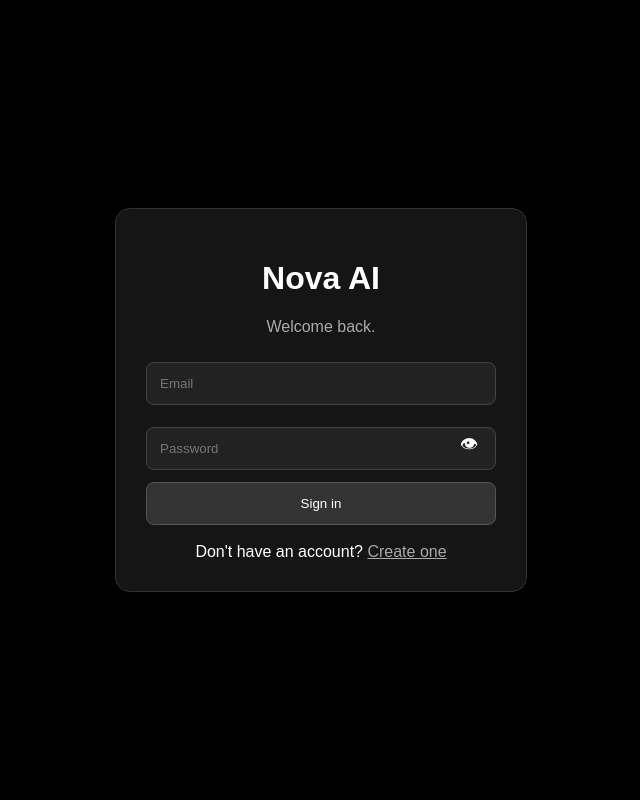
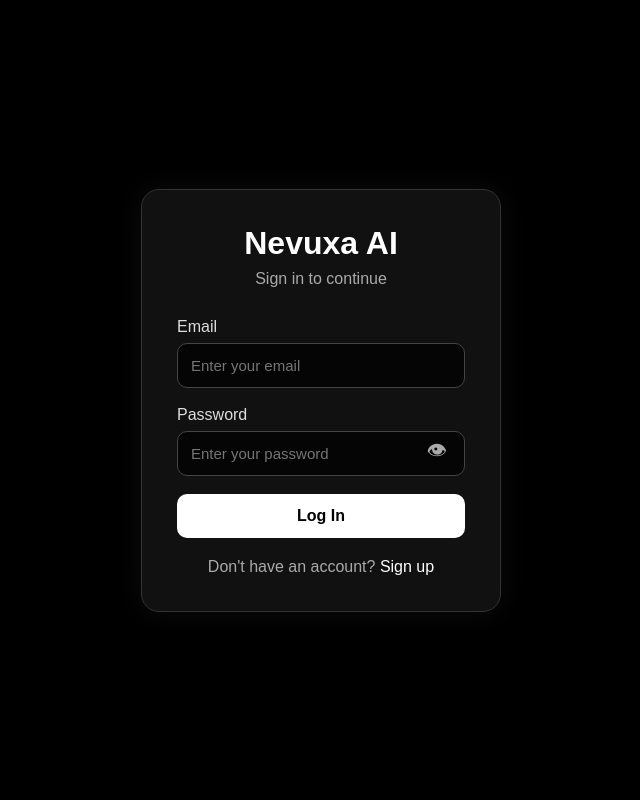
Before and after one commit to bilvasavaji16-source/Nova-AI-NEW-2026-, a Flask app: page /login in a window 1280 px wide. Shown: the whole page, without its empty margins (319-959 px from the left). Run offline with Flask 3, Linux system fonts and the light colour scheme.

Commit message:
Add login.html

```diff
--- a/templates/login.html
+++ b/templates/login.html
@@ -1,14 +1,19 @@
 <!DOCTYPE html>
-<html>
+<html lang="en">
+<head>
+    <meta charset="UTF-8">
+    <meta name="viewport" content="width=device-width, initial-scale=1.0">
 
-<head>
-
-    <title>Sign in - Nova AI</title>
+    <title>Login - Nevuxa AI</title>
 
     <style>
+        * {
+            box-sizing: border-box;
+        }
 
         body {
             margin: 0;
+            min-height: 100vh;
             background: #000;
             color: white;
             font-family: Arial, sans-serif;
@@ -16,138 +21,171 @@
             display: flex;
             justify-content: center;
             align-items: center;
-
-            min-height: 100vh;
         }
 
-        .box {
-            width: 350px;
-            background: #151515;
-            padding: 30px;
-            border-radius: 15px;
+        .login-box {
+            width: 360px;
+            padding: 35px;
+
+            background: #111;
             border: 1px solid #333;
+            border-radius: 18px;
+
+            box-shadow:
+                0 0 30px rgba(255, 255, 255, 0.05);
         }
 
         h1 {
             text-align: center;
+            margin-top: 0;
+            margin-bottom: 8px;
         }
 
-        p {
+        .subtitle {
             text-align: center;
             color: #aaa;
+            margin-bottom: 30px;
+        }
+
+        label {
+            display: block;
+            margin-bottom: 7px;
+            color: #ddd;
         }
 
         input {
             width: 100%;
             padding: 13px;
-            margin-top: 10px;
-            margin-bottom: 12px;
+            margin-bottom: 18px;
 
-            background: #222;
+            border-radius: 10px;
+            border: 1px solid #444;
+
+            background: #050505;
             color: white;
 
-            border: 1px solid #444;
-            border-radius: 8px;
-
-            box-sizing: border-box;
+            font-size: 15px;
+            outline: none;
         }
 
-        button {
+        input:focus {
+            border-color: #777;
+        }
+
+        .password-container {
+            position: relative;
+        }
+
+        .password-container input {
+            padding-right: 48px;
+        }
+
+        .eye-button {
+            position: absolute;
+
+            right: 8px;
+            top: 0;
+
+            height: 44px;
+            width: 40px;
+
+            border: none;
+            background: transparent;
+
+            color: #aaa;
+
+            cursor: pointer;
+            font-size: 20px;
+        }
+
+        .eye-button:hover {
+            color: white;
+        }
+
+        .login-button {
             width: 100%;
             padding: 13px;
 
-            background: #333;
-            color: white;
+            border: none;
+            border-radius: 10px;
 
-            border: 1px solid #555;
-            border-radius: 8px;
+            background: white;
+            color: black;
+
+            font-size: 16px;
+            font-weight: bold;
 
             cursor: pointer;
         }
 
-        button:hover {
-            background: #444;
+        .login-button:hover {
+            background: #ddd;
+        }
+
+        .signup-text {
+            text-align: center;
+            margin-top: 20px;
+            color: #aaa;
+        }
+
+        .signup-text a {
+            color: white;
+            text-decoration: none;
+        }
+
+        .signup-text a:hover {
+            text-decoration: underline;
         }
 
         .error {
-            color: #ff7777;
+            background: #351111;
+            border: 1px solid #772222;
+
+            color: #ffaaaa;
+
+            padding: 10px;
+            border-radius: 8px;
+
+            margin-bottom: 18px;
+
             text-align: center;
         }
-
-        a {
-            color: #aaa;
-        }
-
-        .link {
-            margin-top: 18px;
-            text-align: center;
-        }
-
-        /* Password field */
-
-        .password-container {
-            position: relative;
-            width: 100%;
-        }
-
-        .password-container input {
-            padding-right: 50px;
-        }
-
-        .eye-button {
-            position: absolute;
-            right: 8px;
-            top: 10px;
-
-            width: 38px;
-            height: 38px;
-
-            padding: 0;
-
-            background: transparent;
-            border: none;
-
-            cursor: pointer;
-
-            font-size: 18px;
-        }
-
-        .eye-button:hover {
-            background: #333;
-        }
-
     </style>
-
 </head>
-
 
 <body>
 
-    <div class="box">
+<div class="login-box">
 
-        <h1>Nova AI</h1>
+    <h1>Nevuxa AI</h1>
 
-        <p>Welcome back.</p>
-
+    <div class="subtitle">
+        Sign in to continue
+    </div>
 
     {% if error %}
-
         <div class="error">
             {{ error }}
         </div>
-
     {% endif %}
-
 
     <form method="POST">
 
+        <label for="email">
+            Email
+        </label>
+
         <input
             type="email"
+            id="email"
             name="email"
-                placeholder="Email"
+            placeholder="Enter your email"
             required
         >
 
+        <label for="password">
+            Password
+        </label>
 
         <div class="password-container">
 
@@ -155,13 +193,14 @@
                 type="password"
                 id="password"
                 name="password"
-                    placeholder="Password"
+                placeholder="Enter your password"
                 required
             >
 
             <button
                 type="button"
                 class="eye-button"
+                id="eyeButton"
                 onclick="togglePassword()"
                 title="Show password"
             >
@@ -170,52 +209,56 @@
 
         </div>
 
-
-            <button type="submit">
-                Sign in
+        <button
+            type="submit"
+            class="login-button"
+        >
+            Log In
         </button>
 
     </form>
 
-
-        <div class="link">
+    <div class="signup-text">
 
         Don't have an account?
 
         <a href="/signup">
-                Create one
+            Sign up
         </a>
 
     </div>
 
 </div>
 
-
 <script>
 
 function togglePassword() {
 
-            const password = document.getElementById("password");
-            const eye = document.querySelector(".eye-button");
+    const password =
+        document.getElementById("password");
+
+    const eyeButton =
+        document.getElementById("eyeButton");
 
     if (password.type === "password") {
 
         password.type = "text";
-                eye.textContent = "🙈";
-                eye.title = "Hide password";
+
+        eyeButton.textContent = "🙈";
+
+        eyeButton.title = "Hide password";
 
     } else {
 
         password.type = "password";
-                eye.textContent = "👁";
-                eye.title = "Show password";
 
+        eyeButton.textContent = "👁";
+
+        eyeButton.title = "Show password";
     }
-
 }
 
 </script>
 
 </body>
-
 </html>
```
Lines whose indentation alone changed are shown as unchanged.
